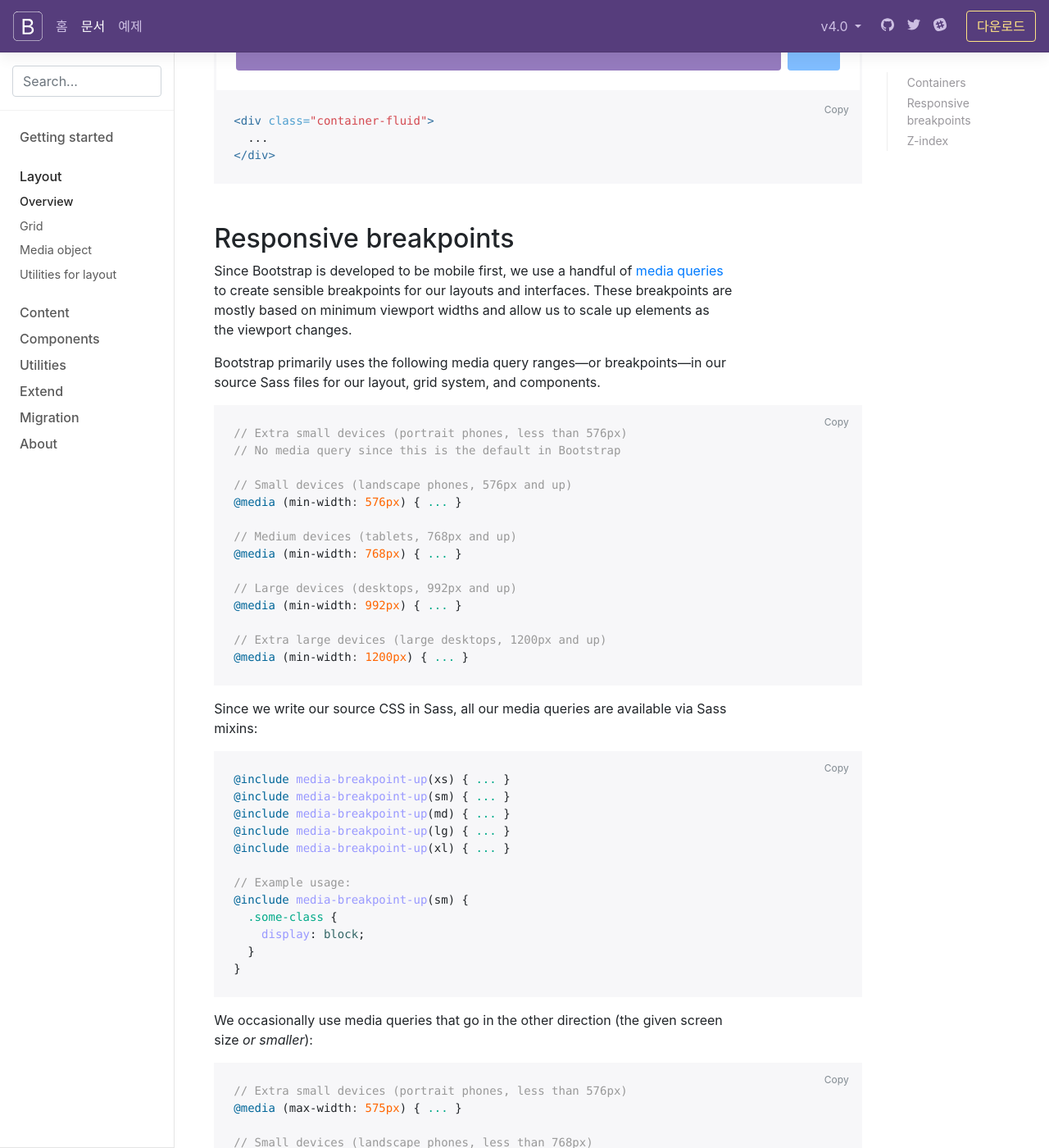
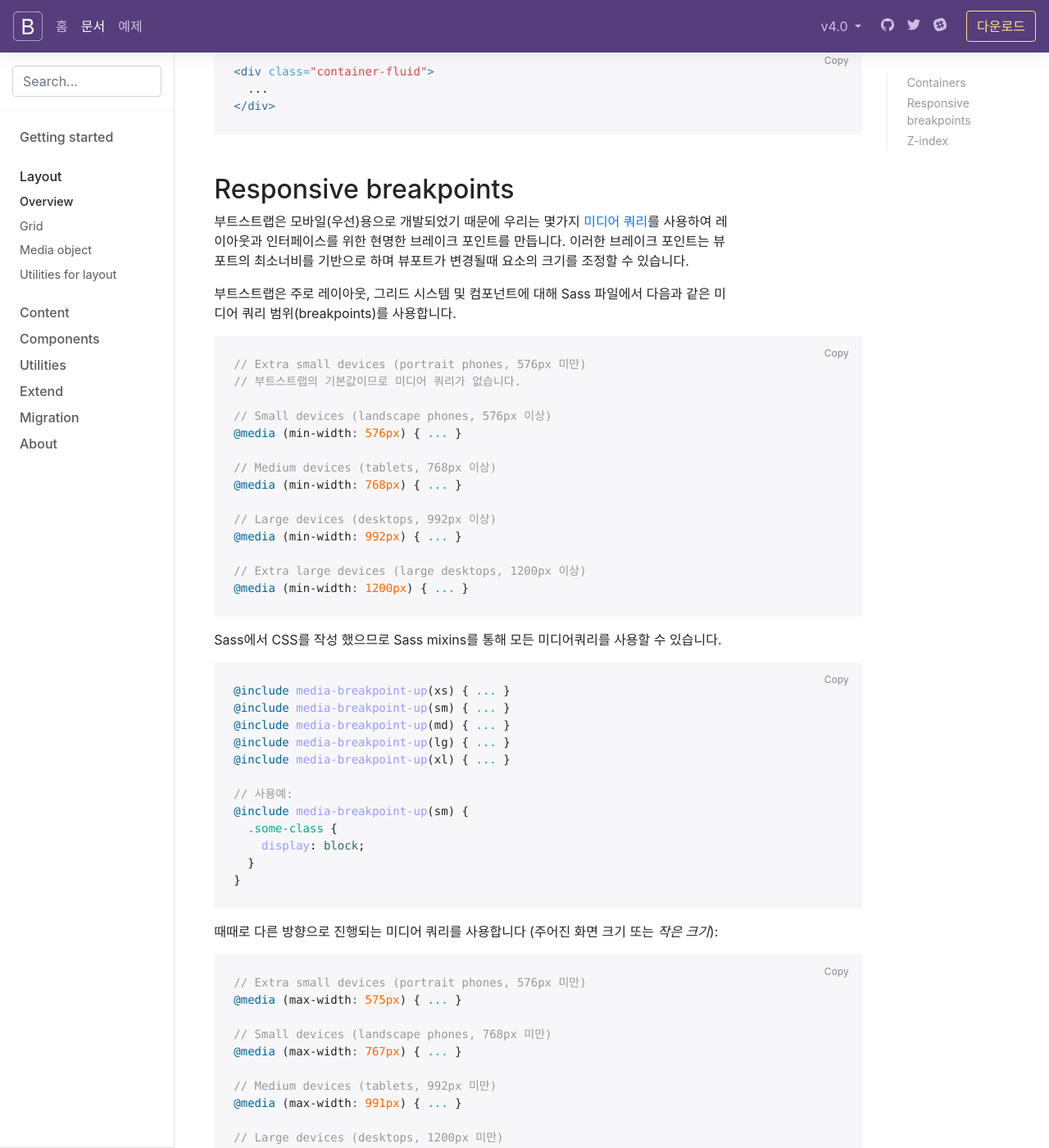
Before and after one commit to kimsQ/bs4-translation, a Jekyll site: the page built from docs/4.0/layout/overview.md, in a window 1280 px wide and 1400 px high, scrolled down 1106 px. Shown: the whole window at 82% size. Built offline with Jekyll 4.4.1, drawn with Linux system fonts in a browser that asks for light colours; nearby versions of some CDN libraries; library files that are not in the unit come from our copies; comment, search, counter and statistics services are not loaded; the table of contents is made by our own code; some of the changed text lies outside the part shown.

Commit message:
레이아웃 개요 완료

````diff
--- a/docs/4.0/layout/overview.md
+++ b/docs/4.0/layout/overview.md
@@ -1,17 +1,18 @@
 ---
 layout: docs
-title: Overview
-description: Components and options for laying out your Bootstrap project, including wrapping containers, a powerful grid system, a flexible media object, and responsive utility classes.
+title: 개요
+description: 컨테이너 구성, 강력한 그리드 시스템, 유연한 미디어 객체 및 반응형 유틸리티 클래스를 포함하여 부트스트랩 프로젝트를 구성하는 컴포넌트 및 옵션.
 group: layout
 redirect_from: "/docs/4.0/layout/"
 toc: true
 ---
 
+
 ## Containers
 
-Containers are the most basic layout element in Bootstrap and are **required when using our default grid system**. Choose from a responsive, fixed-width container (meaning its `max-width` changes at each breakpoint) or fluid-width (meaning it's `100%` wide all the time).
+컨테이너는 부트스트랩에서 가장 기본적인 레이아웃 요소이며 **기본 그리드 시스템** 을 사용하려면 필요합니다. 반응형, 고정폭 컨테이너(각 중단점에서 최대 넓이 변경), 유동폭 컨테이너(항상 '100% 넓이') 중에서 선택할 수 있습니다.
 
-While containers *can* be nested, most layouts do not require a nested container.
+컨테이너는 중첩될 수 있지만 대부분의 레이아웃에는 중첩된 컨테이너가 필요하지 않습니다.
 
 <div class="bd-example">
   <div class="bd-example-container">
@@ -23,11 +24,12 @@
 
 {% highlight html %}
 <div class="container">
-  <!-- Content here -->
+  <!-- 내용은 여기에 -->
 </div>
 {% endhighlight %}
 
-Use `.container-fluid` for a full width container, spanning the entire width of the viewport.
+
+뷰포트(viewport)의 전체를 채우는 전체 폭 컨테이너가 필요한 경우 `.container-fluid` 를 사용하세요.
 
 <div class="bd-example">
   <div class="bd-example-container bd-example-container-fluid">
@@ -46,28 +48,28 @@
 
 ## Responsive breakpoints
 
-Since Bootstrap is developed to be mobile first, we use a handful of [media queries](https://developer.mozilla.org/en-US/docs/Web/CSS/Media_Queries/Using_media_queries) to create sensible breakpoints for our layouts and interfaces. These breakpoints are mostly based on minimum viewport widths and allow us to scale up elements as the viewport changes.
+부트스트랩은 모바일(우선)용으로 개발되었기 때문에 우리는 몇가지 [미디어 쿼리](https://developer.mozilla.org/en-US/docs/Web/CSS/Media_Queries/Using_media_queries)를 사용하여 레이아웃과 인터페이스를 위한 현명한 브레이크 포인트를 만듭니다. 이러한 브레이크 포인트는 뷰포트의 최소너비를 기반으로 하며 뷰포트가 변경될때 요소의 크기를 조정할 수 있습니다.
 
-Bootstrap primarily uses the following media query ranges—or breakpoints—in our source Sass files for our layout, grid system, and components.
+부트스트랩은 주로 레이아웃, 그리드 시스템 및 컴포넌트에 대해 Sass 파일에서 다음과 같은 미디어 쿼리 범위(breakpoints)를 사용합니다.
 
 {% highlight scss %}
-// Extra small devices (portrait phones, less than 576px)
-// No media query since this is the default in Bootstrap
+// Extra small devices (portrait phones, 576px 미만)
+// 부트스트랩의 기본값이므로 미디어 쿼리가 없습니다.
 
-// Small devices (landscape phones, 576px and up)
+// Small devices (landscape phones, 576px 이상)
 @media (min-width: 576px) { ... }
 
-// Medium devices (tablets, 768px and up)
+// Medium devices (tablets, 768px 이상)
 @media (min-width: 768px) { ... }
 
-// Large devices (desktops, 992px and up)
+// Large devices (desktops, 992px 이상)
 @media (min-width: 992px) { ... }
 
-// Extra large devices (large desktops, 1200px and up)
+// Extra large devices (large desktops, 1200px 이상)
 @media (min-width: 1200px) { ... }
 {% endhighlight %}
 
-Since we write our source CSS in Sass, all our media queries are available via Sass mixins:
+Sass에서 CSS를 작성 했으므로 Sass mixins를 통해 모든 미디어쿼리를 사용할 수 있습니다.
 
 {% highlight scss %}
 @include media-breakpoint-up(xs) { ... }
@@ -76,7 +78,7 @@
 @include media-breakpoint-up(lg) { ... }
 @include media-breakpoint-up(xl) { ... }
 
-// Example usage:
+// 사용예:
 @include media-breakpoint-up(sm) {
   .some-class {
     display: block;
@@ -84,26 +86,27 @@
 }
 {% endhighlight %}
 
-We occasionally use media queries that go in the other direction (the given screen size *or smaller*):
+때때로 다른 방향으로 진행되는 미디어 쿼리를 사용합니다 (주어진 화면 크기 또는 *작은 크기*):
 
 {% highlight scss %}
-// Extra small devices (portrait phones, less than 576px)
+// Extra small devices (portrait phones, 576px 미만)
 @media (max-width: 575px) { ... }
 
-// Small devices (landscape phones, less than 768px)
+// Small devices (landscape phones, 768px 미만)
 @media (max-width: 767px) { ... }
 
-// Medium devices (tablets, less than 992px)
+// Medium devices (tablets, 992px 미만)
 @media (max-width: 991px) { ... }
 
-// Large devices (desktops, less than 1200px)
+// Large devices (desktops, 1200px 미만)
 @media (max-width: 1199px) { ... }
 
 // Extra large devices (large desktops)
-// No media query since the extra-large breakpoint has no upper bound on its width
+// extra-large 브레이크 포인트에는 너비의 상한이 없으므로 미디어쿼리를 적용하지 않습니다.
+
 {% endhighlight %}
 
-Once again, these media queries are also available via Sass mixins:
+다시 말해, 이러한 미디어 쿼리는 Sass 믹스인(mixins)을 통해서도 사용할 수 있습니다 :
 
 {% highlight scss %}
 @include media-breakpoint-down(xs) { ... }
@@ -112,26 +115,27 @@
 @include media-breakpoint-down(lg) { ... }
 {% endhighlight %}
 
-There are also media queries and mixins for targeting a single segment of screen sizes using the minimum and maximum breakpoint widths.
+최소 및 최대 브레이크 포인트의 너비를 사용하여 화면 크기를 단일 세그먼트로 지정하는 미디어 쿼리와 믹스인(mixins)도 있습니다.
 
 {% highlight scss %}
-// Extra small devices (portrait phones, less than 576px)
+// Extra small devices (portrait phones, 576px 미만)
 @media (max-width: 575px) { ... }
 
-// Small devices (landscape phones, 576px and up)
+// Small devices (landscape phones, 576px 이상)
 @media (min-width: 576px) and (max-width: 767px) { ... }
 
-// Medium devices (tablets, 768px and up)
+// Medium devices (tablets, 768px 이상)
 @media (min-width: 768px) and (max-width: 991px) { ... }
 
-// Large devices (desktops, 992px and up)
+// Large devices (desktops, 992px 이상)
 @media (min-width: 992px) and (max-width: 1199px) { ... }
 
-// Extra large devices (large desktops, 1200px and up)
+// Extra large devices (large desktops, 1200px 이상)
 @media (min-width: 1200px) { ... }
 {% endhighlight %}
 
-These media queries are also available via Sass mixins:
+
+이 미디어 쿼리는 Sass 믹스인(mixins)을 통해서도 얻을 수 있습니다.
 
 {% highlight scss %}
 @include media-breakpoint-only(xs) { ... }
@@ -141,15 +145,15 @@
 @include media-breakpoint-only(xl) { ... }
 {% endhighlight %}
 
-Similarly, media queries may span multiple breakpoint widths:
+마찬가지로 미디어 쿼리는 여러 브레이크 포인트 너비에 걸쳐 적용할수 있습니다.
 
 {% highlight scss %}
-// Example
-// Apply styles starting from medium devices and up to extra large devices
+// 사용예
+// medium devices부터 extra large devices까지 스타일 적용
 @media (min-width: 768px) and (max-width: 1199px) { ... }
 {% endhighlight %}
 
-The Sass mixin for targeting the same screen size range would be:
+동일한 화면 크기 범위를 타겟팅하는 Sass 믹스인은 다음과 같습니다.
 
 {% highlight scss %}
 @include media-breakpoint-between(md, xl) { ... }
@@ -157,9 +161,9 @@
 
 ## Z-index
 
-Several Bootstrap components utilize `z-index`, the CSS property that helps control layout by providing a third axis to arrange content. We utilize a default z-index scale in Bootstrap that's been designed to properly layer navigation, tooltips and popovers, modals, and more.
+여러 부트스트랩 컴포넌트는 `z-index`를 사용합니다. 이 CSS 속성은 컨텐츠를 정렬하는 또 다른 축을 제공하여 레이아웃을 컨트롤 하는데 도움을 줍니다.  부트스트랩의 기본 z-index 스케일은 네이게이션, 툴팁 및 팝오버, 모달 등을 적절하게 구성하도록 설계 되었습니다.
 
-We don't encourage customization of these values; should you change one, you likely need to change them all.
+우리는 이 설정값의 커스터마이징을 권장하지 않습니다. 하나를 변경 할 경우, 모두 변경해야 하기 때문입니다.
 
 ```scss
 $zindex-dropdown:          1000 !default;
@@ -171,4 +175,4 @@
 $zindex-tooltip:           1070 !default;
 ```
 
-Background elements—like the backdrops that allow click-dismissing—tend to reside on a lower `z-index`s, while navigation and popovers utilize higher `z-index`s to ensure they overlay surrounding content.
+배경요소(백드롭)는 낮은 `z-index`를 적용하는 경향이 있는 반면, 네비게이션 및 팝오버는 높은 `z-index`를 사용하여 주변 콘텐츠에 상위에 배치(overlay) 합니다.
````
